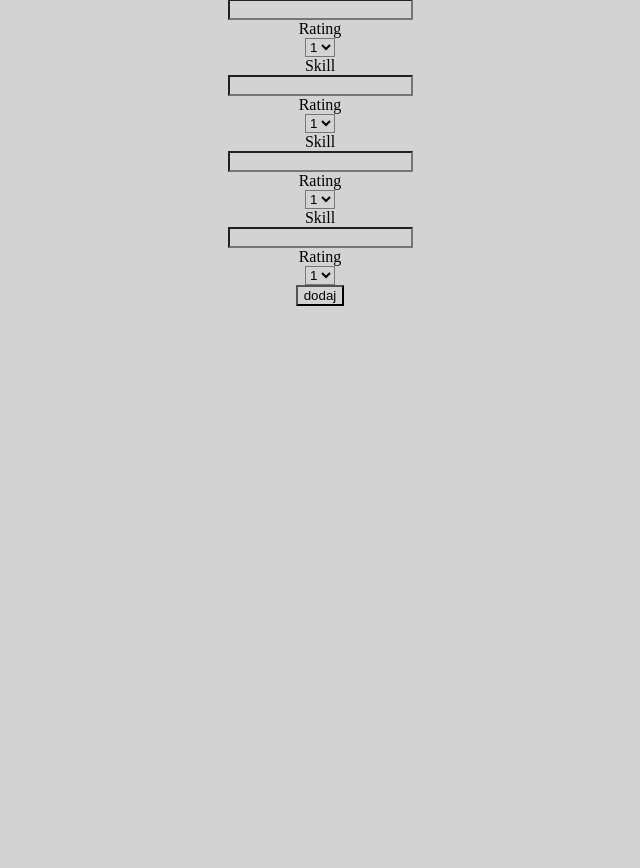
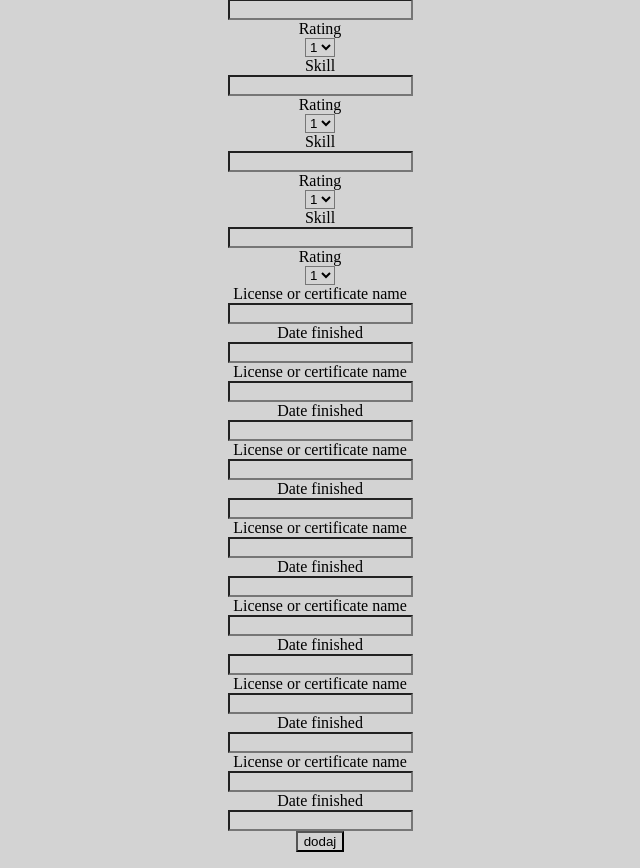
Before and after one commit to Piterr1995/Free-Resume-Builder, a Django app: page / in a window 1280 px wide. Shown: the part 2847-3715 px from the top of the page, without its empty margins (320-960 px from the left). Before the commit the page ends 3153 px from the top, so only its background shows below. Run offline with Django 3.2, Linux system fonts and the light colour scheme; some libraries are stand-ins or nearby versions.

Commit message:
added skills and rating and licenses form

```diff
--- a/myresume/tempresume/forms.py
+++ b/myresume/tempresume/forms.py
@@ -38,3 +38,7 @@ class SkillForm(forms.Form):
     )
     skill = forms.CharField(max_length=30, required=False)
     rating = forms.TypedChoiceField(choices=CHOICES, required=False)
+
+class LicensesAndCertificationsForm(forms.Form):
+    name = forms.CharField(max_length=50, required=False, label="License or certificate name")
+    date_finished = forms.DateField(required=False, label="Date finished")
--- a/myresume/tempresume/templates/tempresume/index.html
+++ b/myresume/tempresume/templates/tempresume/index.html
@@ -1,5 +1,6 @@
 {% extends 'base.html' %}
 {% load crispy_forms_tags %}
+{% load my_tags %}
 {% load static %}
 
 {% block content %}
@@ -38,6 +39,7 @@
 
             {{ skill_formset|crispy }}
 
+            {{ licenses_and_certification_formset|crispy }}
 
         {% csrf_token %}
         <input type="submit" value="dodaj">
--- a/myresume/tempresume/views.py
+++ b/myresume/tempresume/views.py
@@ -1,5 +1,5 @@
 from django.shortcuts import render, redirect
-from .forms import PersonalInfoForm, ExperienceForm, EducationForm, SkillForm
+from .forms import PersonalInfoForm, ExperienceForm, EducationForm, SkillForm, LicensesAndCertificationsForm
 from django.http import HttpResponse, HttpResponseRedirect
 from redis import StrictRedis
 from django.conf import settings
@@ -21,6 +21,7 @@ def index(request):
     ExperienceFormset = formset_factory(ExperienceForm, extra=9)
     EducationFormset = formset_factory(EducationForm, extra=4)
     SkillFormset = formset_factory(SkillForm, extra=9)
+    LicensesAndCertificationsFormset = formset_factory(LicensesAndCertificationsForm, extra=7)
 
     if request.method == "POST":
         #Personal info Form
@@ -35,7 +36,11 @@ def index(request):
         #Skills formset
         skill_formset = SkillFormset(request.POST, prefix="skill")
 
-        if personal_info_form.is_valid() and experience_formset.is_valid() and education_formset.is_valid() and skill_formset.is_valid():
+        #Licenses and Certifications formset
+        licenses_and_certifications_formset = LicensesAndCertificationsFormset(request.POST, prefix="license_or_cerfiticate")
+
+
+        if personal_info_form.is_valid() and experience_formset.is_valid() and education_formset.is_valid() and skill_formset.is_valid() and licenses_and_certifications_formset.is_valid():
 
             #Personal Info
             pi_cd = personal_info_form.cleaned_data
@@ -133,6 +138,7 @@ def index(request):
                                                 'description': description,
                                         }
 
+            #Skills and ratings
             data['Skill'] = {}
             for index, skill_form in enumerate(skill_formset):
                 s = skill_form.cleaned_data
@@ -150,7 +156,23 @@ def index(request):
                 }
 
 
-            #Checking the data to display or not labels for them
+            #Licenses and certifications
+            data['Licenses_and_certifications'] = {}
+            for index, license_form in enumerate(licenses_and_certifications_formset):
+                l = license_form.cleaned_data
+
+                if l.get('name') and l.get('date_finished'):
+                    name = l.get('skill')
+                    date_finished = str(s.get('date_finished'))
+                else:
+                    name = None
+                    date_finished = None
+
+                data['Licenses_and_certifications'][f'{index}'] = {
+                                            'name': name,
+                                            'end_date': date_finished
+                                            }
+
 
 
             # print(data)
@@ -183,8 +205,15 @@ def index(request):
         #SkillFormset
         skill_formset = SkillFormset(prefix="skill")
 
+        #Licenses and Certifications Formset
+        licenses_and_certifications_formset = LicensesAndCertificationsFormset(prefix="license_or_certification")
 
-    return render(request, 'tempresume/index.html', {'personal_info_form': personal_info_form, 'experience_formset': experience_formset, 'education_formset': education_formset, 'skill_formset': skill_formset})
+
+    return render(request, 'tempresume/index.html', {'personal_info_form': personal_info_form,
+                                                    'experience_formset': experience_formset,
+                                                    'education_formset': education_formset,
+                                                    'skill_formset': skill_formset,
+                                                    'licenses_and_certification_formset': licenses_and_certifications_formset})
 
 
 
@@ -212,6 +241,8 @@ def generate_pdf(request, r_CV_name, r_date_of_birth):
 
     #A variable made to check, whether pdf label should be displayed or not
     company_exists = False
+
+
     for item in exp.values():
         if item['company']:
             company_exists = True
@@ -238,6 +269,17 @@ def generate_pdf(request, r_CV_name, r_date_of_birth):
     print(skill_and_vote_exists)
 
 
+    #Licenses and certifications
+
+    lic = data['Licenses_and_certifications']
+    #A variable made to check, whether pdf label should be displayed or not
+    license_and_finished_date_exists = False
+
+    for item in lic.values():
+        if item['name'] and item['date_finished']:
+            license_and_finished_date_exists = True
+    print(license_and_finished_date_exists)
+
     #
     # company_exists = False
 
@@ -262,6 +304,8 @@ def generate_pdf(request, r_CV_name, r_date_of_birth):
                                                     'institution_exists': institution_exists,
                                                     'ski': ski,
                                                     'skill_and_vote_exists': skill_and_vote_exists,
+                                                    'lic': lic,
+                                                    'license_and_finished_date_exists': license_and_finished_date_exists,
 
 
                                                     })
```
Also changed, not shown: myresume/static/tempresume/pdf.css (+16 -1 lines), myresume/tempresume/static/tempresume/pdf.css (+21 -0 lines), myresume/tempresume/templates/tempresume/test.html (+15 -17 lines), myresume/tempresume/templatetags/my_tags.py (added, +7 -0 lines), myresume/tempresume/templatetags/__init__.py (added).
